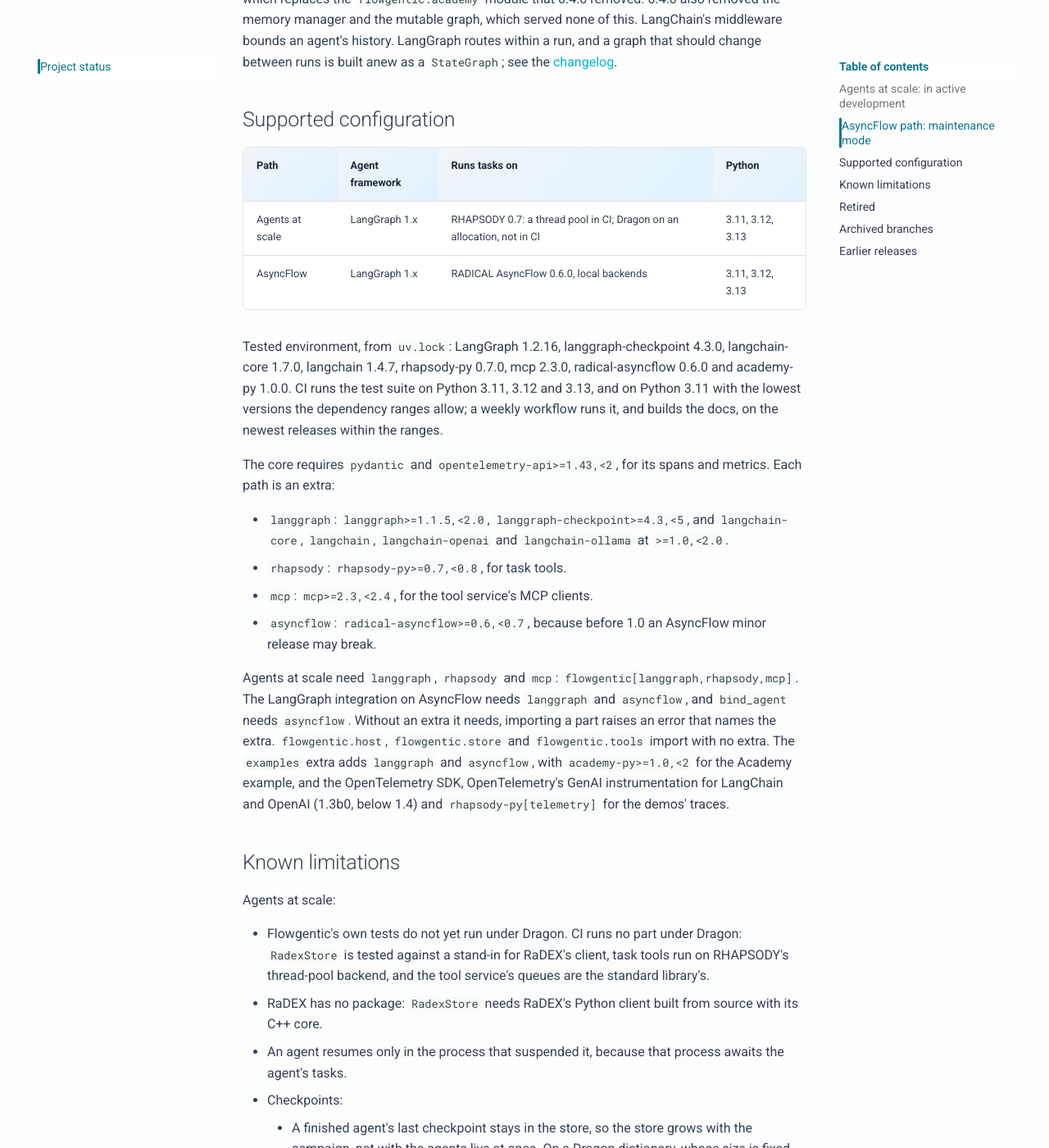
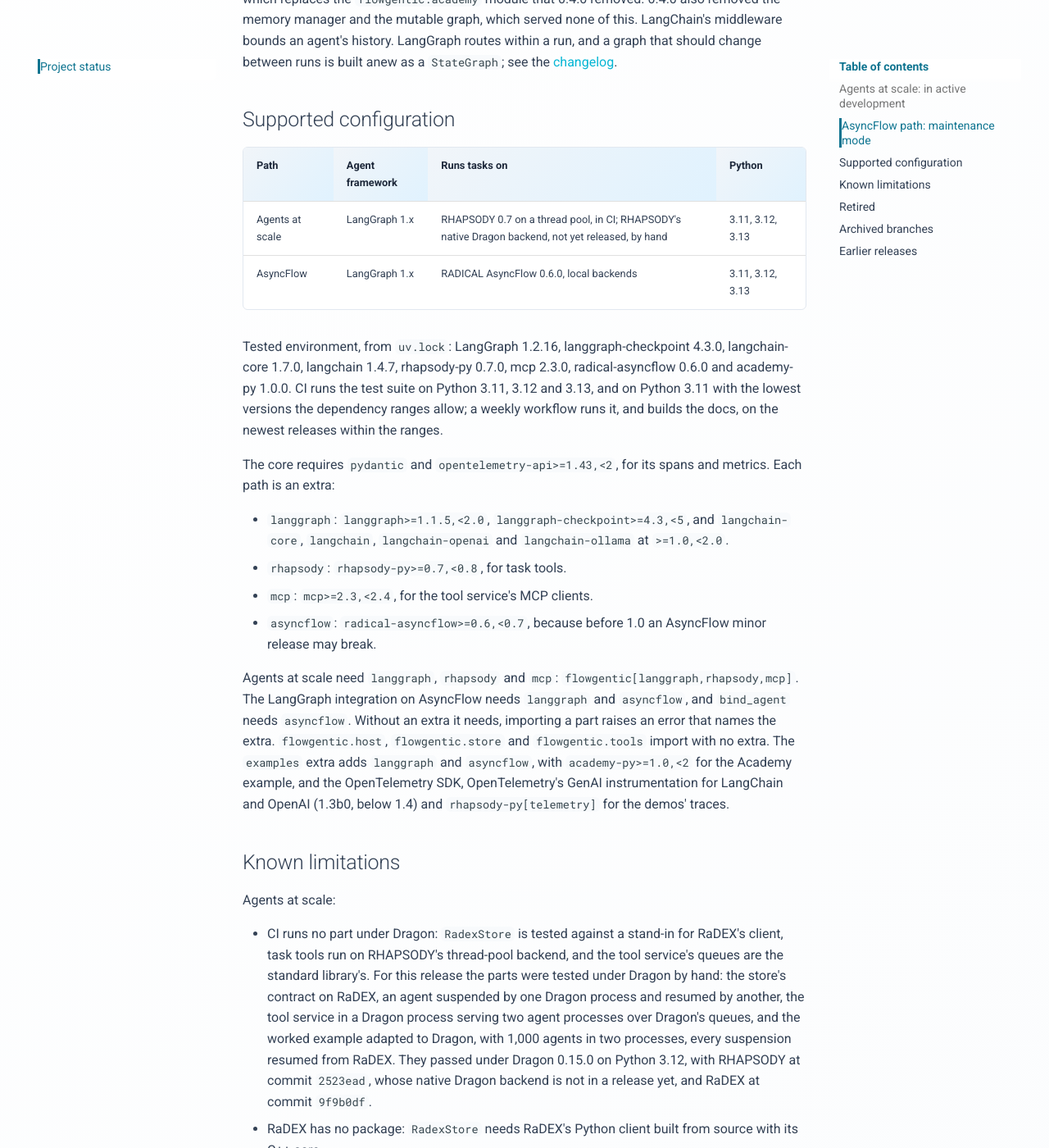
Before and after one commit to stride-research/flowgentic, an MkDocs documentation site: the page built from docs/status.md, in a window 1280 px wide and 1400 px high, scrolled down 1071 px. Shown: the whole window at 82% size. Built offline with MkDocs 1.6.1 and Material for MkDocs 9.7.7, drawn with Linux system fonts in a browser that asks for light colours; comment, search, counter and statistics services are not loaded.

Commit message:
Say what was tested under Dragon, and with which versions
The parts were tested under Dragon by hand for this release: the store's
contract on RaDEX, an agent suspended by one Dragon process and resumed by
another, the tool service in a Dragon process serving two agent processes
over Dragon's queues, and the worked example adapted to Dragon, 1,000 agents
in two processes. They passed under Dragon 0.15.0 on Python 3.12, with
RHAPSODY at commit 2523ead and RaDEX at commit 9f9b0df. The guide and the
status page now say so, in place of "not yet tested under Dragon", and the
status page's configuration table says RHAPSODY's native Dragon backend is
not in a release yet.

```diff
--- a/docs/status.md
+++ b/docs/status.md
@@ -53,7 +53,7 @@ run, and a graph that should change between runs is built anew as a
 
 | Path | Agent framework | Runs tasks on | Python |
 | --- | --- | --- | --- |
-| Agents at scale | LangGraph 1.x | RHAPSODY 0.7: a thread pool in CI; Dragon on an allocation, not in CI | 3.11, 3.12, 3.13 |
+| Agents at scale | LangGraph 1.x | RHAPSODY 0.7 on a thread pool, in CI; RHAPSODY's native Dragon backend, not yet released, by hand | 3.11, 3.12, 3.13 |
 | AsyncFlow | LangGraph 1.x | RADICAL AsyncFlow 0.6.0, local backends | 3.11, 3.12, 3.13 |
 
 Tested environment, from `uv.lock`: LangGraph 1.2.16, langgraph-checkpoint
@@ -88,10 +88,16 @@ OpenTelemetry's GenAI instrumentation for LangChain and OpenAI (1.3b0, below
 
 Agents at scale:
 
-- Flowgentic's own tests do not yet run under Dragon. CI runs no part under
-  Dragon: `RadexStore` is tested against a stand-in for RaDEX's client, task
-  tools run on RHAPSODY's thread-pool backend, and the tool service's queues
-  are the standard library's.
+- CI runs no part under Dragon: `RadexStore` is tested against a stand-in for
+  RaDEX's client, task tools run on RHAPSODY's thread-pool backend, and the
+  tool service's queues are the standard library's. For this release the parts
+  were tested under Dragon by hand: the store's contract on RaDEX, an agent
+  suspended by one Dragon process and resumed by another, the tool service in
+  a Dragon process serving two agent processes over Dragon's queues, and the
+  worked example adapted to Dragon, with 1,000 agents in two processes, every
+  suspension resumed from RaDEX. They passed under Dragon 0.15.0 on Python
+  3.12, with RHAPSODY at commit `2523ead`, whose native Dragon backend is not
+  in a release yet, and RaDEX at commit `9f9b0df`.
 - RaDEX has no package: `RadexStore` needs RaDEX's Python client built from
   source with its C++ core.
 - An agent resumes only in the process that suspended it, because that
```
Also changed, not shown: docs/guides/agents-at-scale.md (+9 -3 lines).
